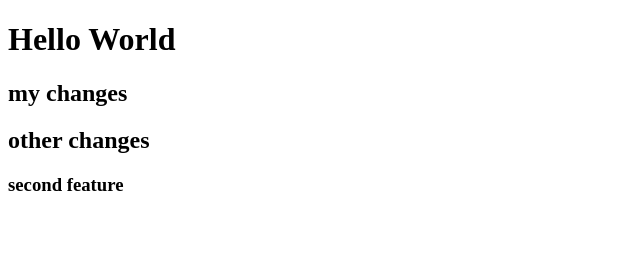
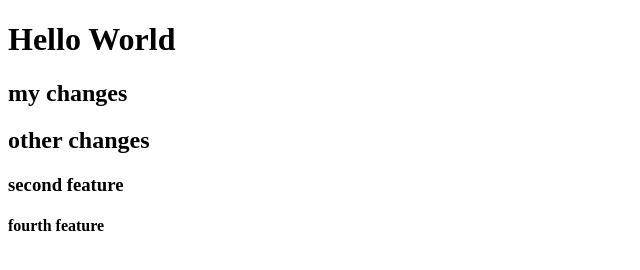
Before and after one commit to MChandrashekarReddy/bigblow, a plain HTML site: page index.html in a window 1280 px wide. Shown: the whole page, without its empty margins (0-640 px from the left). Drawn offline with Linux system fonts and the light colour scheme.

Commit message:
third feature

```diff
--- a/index.html
+++ b/index.html
@@ -10,5 +10,6 @@
     <h2>my changes</h2>
     <h2>other changes</h2>
     <h3>second feature</h3>
+    <h4>fourth feature</h4>
 </body>
 </html>
```
